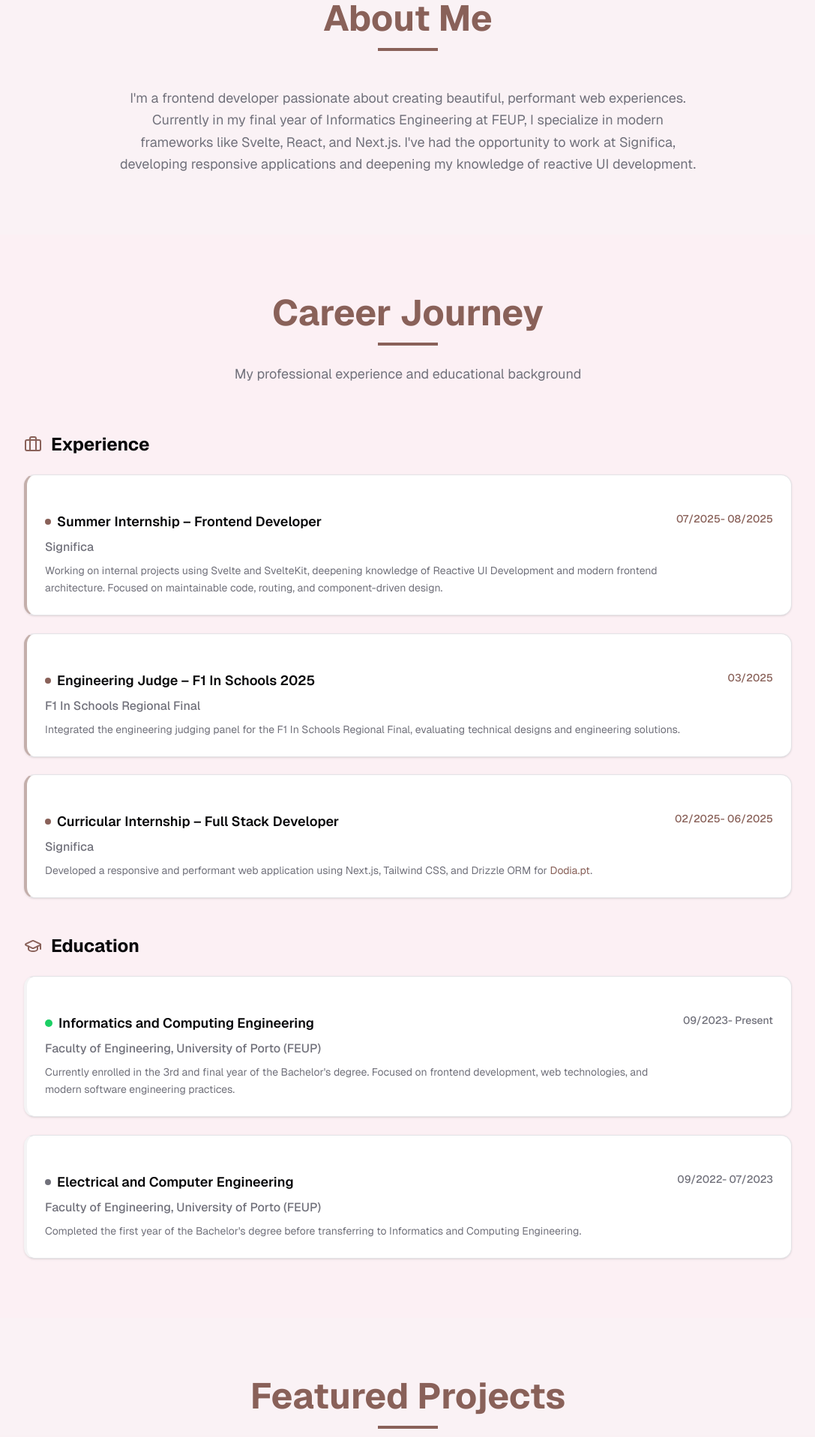
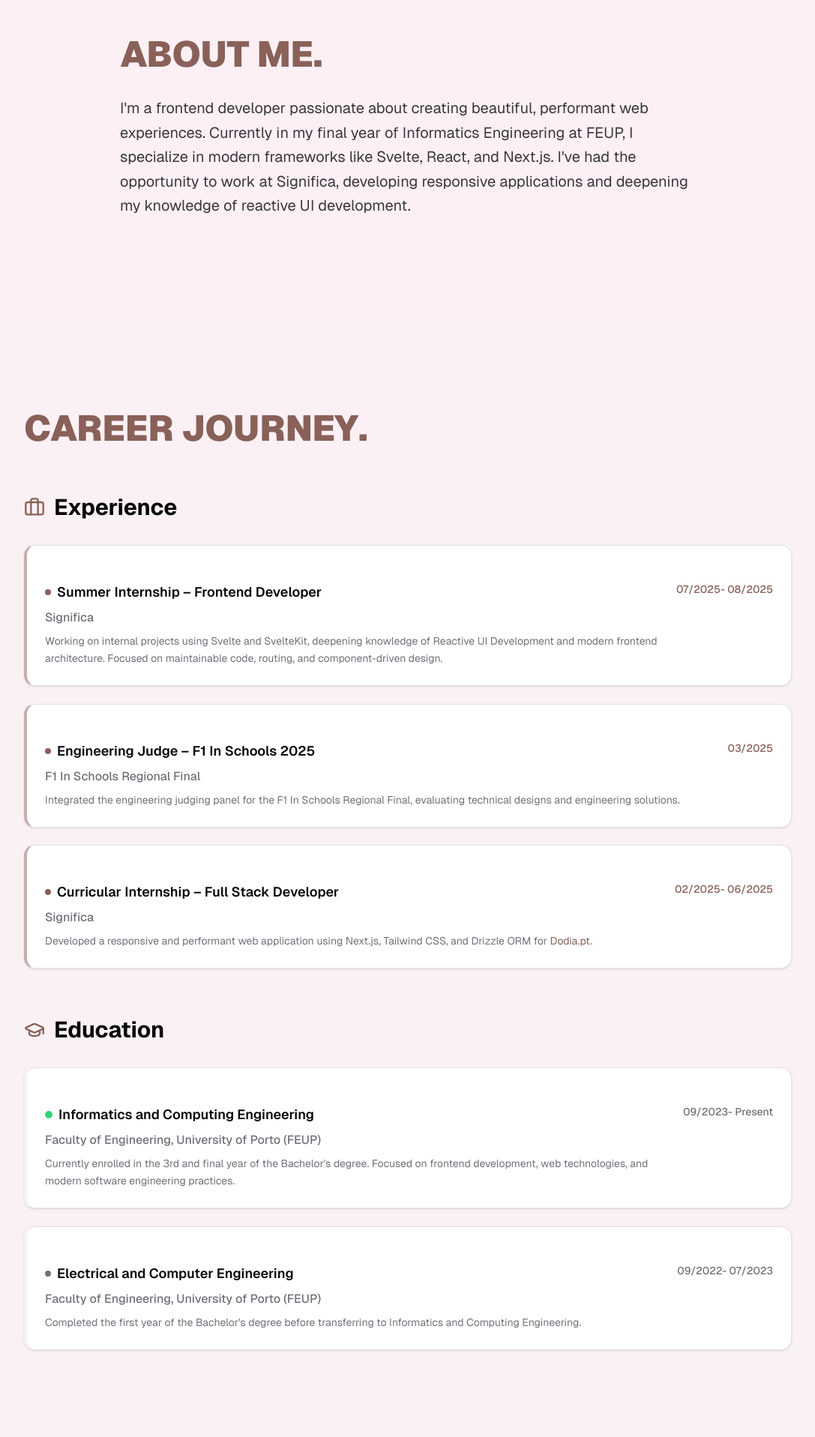
Before and after one commit to PedroLunet/pedrolunet.dev, a SvelteKit app: page / in a window 1280 px wide. Shown: the part 880-2797 px from the top of the page at 75% size, without its empty margins (96-1183 px from the left). Built offline with nearby package versions, Linux system fonts and the light colour scheme.

Commit message:
changed styling

```diff
--- a/src/routes/+page.svelte
+++ b/src/routes/+page.svelte
@@ -31,47 +31,36 @@
 </section>
 
 <!-- About Section -->
-<section class="bg-muted/30 px-4 py-20">
-	<div class="mx-auto max-w-4xl">
+<section class="px-4 py-32">
+	<div class="mx-auto max-w-3xl">
 		<FadeIn>
-			<div class="mb-12 text-center">
-				<h2 class="mb-4 text-4xl font-bold text-primary md:text-5xl">About Me</h2>
-				<div class="mx-auto mb-6 h-1 w-20 bg-primary"></div>
-			</div>
+			<h2 class="mb-8 text-5xl font-black text-primary">ABOUT ME.</h2>
 		</FadeIn>
 
 		<FadeIn delay={0.2}>
-			<div class="mx-auto prose prose-lg text-center dark:prose-invert">
-				<p class="text-lg leading-relaxed text-muted-foreground">
-					I'm a frontend developer passionate about creating beautiful, performant web experiences.
-					Currently in my final year of Informatics Engineering at FEUP, I specialize in modern
-					frameworks like Svelte, React, and Next.js. I've had the opportunity to work at Significa,
-					developing responsive applications and deepening my knowledge of reactive UI development.
-				</p>
-			</div>
+			<p class="text-xl leading-relaxed text-foreground/80">
+				I'm a frontend developer passionate about creating beautiful, performant web experiences.
+				Currently in my final year of Informatics Engineering at FEUP, I specialize in modern
+				frameworks like Svelte, React, and Next.js. I've had the opportunity to work at Significa,
+				developing responsive applications and deepening my knowledge of reactive UI development.
+			</p>
 		</FadeIn>
 	</div>
 </section>
 
 <!-- Career Timeline Section -->
-<section class="px-4 py-20">
+<section class="bg-muted/20 px-4 py-32">
 	<div class="mx-auto max-w-5xl">
 		<FadeIn>
-			<div class="mb-16 text-center">
-				<h2 class="mb-4 text-4xl font-bold text-primary md:text-5xl">Career Journey</h2>
-				<div class="mx-auto mb-6 h-1 w-20 bg-primary"></div>
-				<p class="mx-auto max-w-2xl text-lg text-muted-foreground">
-					My professional experience and educational background
-				</p>
-			</div>
+			<h2 class="mb-16 text-5xl font-black text-primary">CAREER JOURNEY.</h2>
 		</FadeIn>
 
 		<!-- Experience -->
 		<FadeIn delay={0.2}>
-			<div class="mb-12">
-				<div class="mb-6 flex items-center gap-3">
-					<BriefcaseIcon class="h-6 w-6 text-primary" />
-					<h3 class="text-2xl font-bold">Experience</h3>
+			<div class="mb-16">
+				<div class="mb-8 flex items-center gap-3">
+					<BriefcaseIcon class="h-7 w-7 text-primary" />
+					<h3 class="text-3xl font-bold">Experience</h3>
 				</div>
 
 				<div class="space-y-6">
@@ -87,9 +76,9 @@
 		<!-- Education -->
 		<FadeIn delay={0.3}>
 			<div>
-				<div class="mb-6 flex items-center gap-3">
-					<GraduationCapIcon class="h-6 w-6 text-primary" />
-					<h3 class="text-2xl font-bold">Education</h3>
+				<div class="mb-8 flex items-center gap-3">
+					<GraduationCapIcon class="h-7 w-7 text-primary" />
+					<h3 class="text-3xl font-bold">Education</h3>
 				</div>
 
 				<div class="space-y-6">
@@ -105,48 +94,38 @@
 </section>
 
 <!-- Featured Projects Section -->
-<section class="bg-muted/30 px-4 py-20">
+<section class="px-4 py-32">
 	<div class="mx-auto max-w-6xl">
 		<FadeIn>
-			<div class="mb-16 text-center">
-				<h2 class="mb-4 text-4xl font-bold text-primary md:text-5xl">Featured Projects</h2>
-				<div class="mx-auto mb-6 h-1 w-20 bg-primary"></div>
-				<p class="mx-auto max-w-2xl text-lg text-muted-foreground">
-					A selection of my recent work and side projects
-				</p>
+			<div class="mb-16 flex flex-wrap items-center justify-between gap-4">
+				<h2 class="text-5xl font-black text-primary">PROJECTS.</h2>
+				<Button href="/projects" variant="outline" class="gap-2">
+					View All
+					<ArrowRightIcon class="h-4 w-4" />
+				</Button>
 			</div>
 		</FadeIn>
 
-		<div class="mb-12 grid grid-cols-1 gap-6 md:grid-cols-2 lg:grid-cols-3">
+		<div class="grid grid-cols-1 gap-6 md:grid-cols-2 lg:grid-cols-3">
 			{#each featuredProjects as project (project.id)}
 				<FadeIn delay={0.1}>
 					<ProjectCard {project} />
 				</FadeIn>
 			{/each}
 		</div>
-
-		<FadeIn delay={0.3}>
-			<div class="text-center">
-				<Button href="/projects" size="lg" variant="outline" class="gap-2">
-					<CodeIcon class="h-5 w-5" />
-					View All Projects
-					<ArrowRightIcon class="h-4 w-4" />
-				</Button>
-			</div>
-		</FadeIn>
 	</div>
 </section>
 
 <!-- CTA Section -->
-<section class="px-4 py-20">
-	<div class="mx-auto max-w-4xl text-center">
+<section class="bg-muted/20 px-4 py-32">
+	<div class="mx-auto max-w-4xl">
 		<FadeIn>
-			<h2 class="mb-6 text-3xl font-bold md:text-4xl">Let's Work Together</h2>
-			<p class="mx-auto mb-8 max-w-2xl text-lg text-muted-foreground">
+			<h2 class="mb-8 text-5xl font-black text-primary">LET'S WORK TOGETHER.</h2>
+			<p class="mb-10 max-w-2xl text-xl text-foreground/80">
 				I'm always open to new opportunities and collaborations. Feel free to reach out if you'd
 				like to connect!
 			</p>
-			<div class="flex flex-col justify-center gap-4 sm:flex-row">
+			<div class="flex flex-wrap gap-4">
 				<Button href="/about" size="lg" class="gap-2">
 					Get In Touch
 					<ArrowRightIcon class="h-4 w-4" />
```
